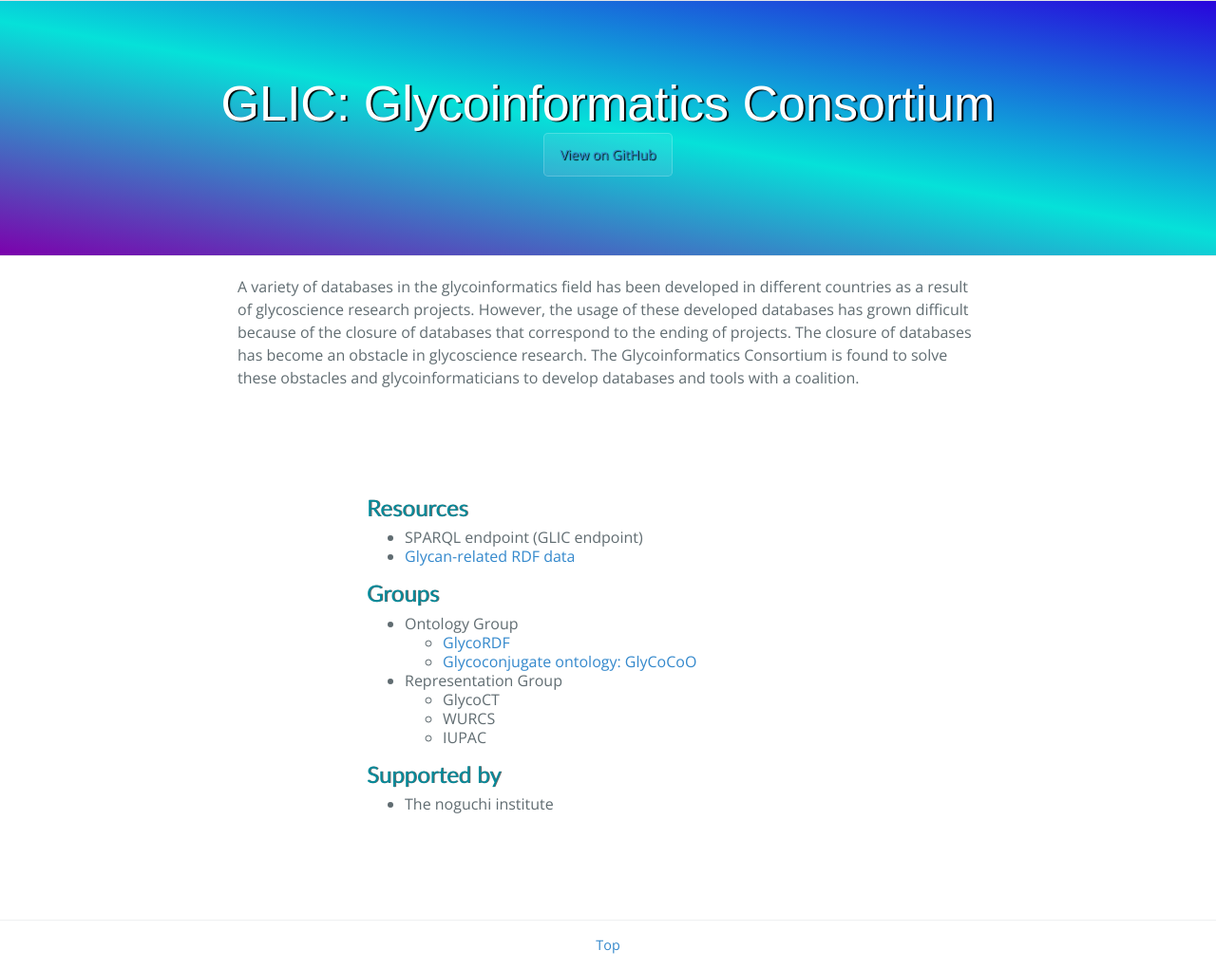
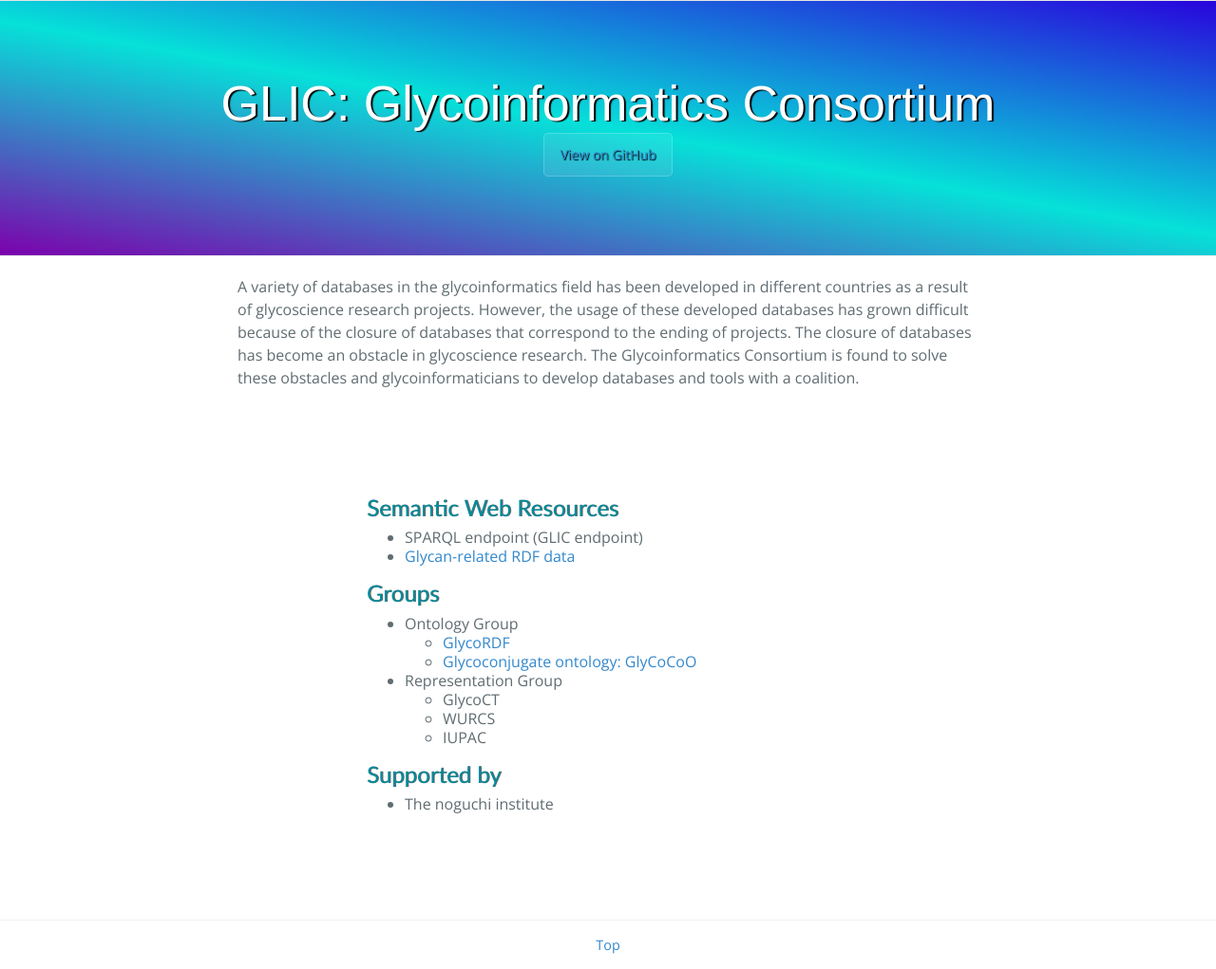
Before and after one commit to glycoinfo/www, a Jekyll site: the page built from index.md, in a window 1280 px wide. Shown: the whole page at 95% size. Built offline with Jekyll 4.4.1, drawn with Linux system fonts in a browser that asks for light colours; nearby versions of some CDN libraries; a script that is not in the unit is left out.

Commit message:
Update index.md

```diff
--- a/index.md
+++ b/index.md
@@ -3,7 +3,7 @@ title: Glycoinformatics Consortium (GLIC)
 layout: top
 ---
 
-### Resources
+### Semantic Web Resources
 * SPARQL endpoint (GLIC endpoint)
 * [Glycan-related RDF data](https://github.com/glycoinfo/rdf)
 
```
